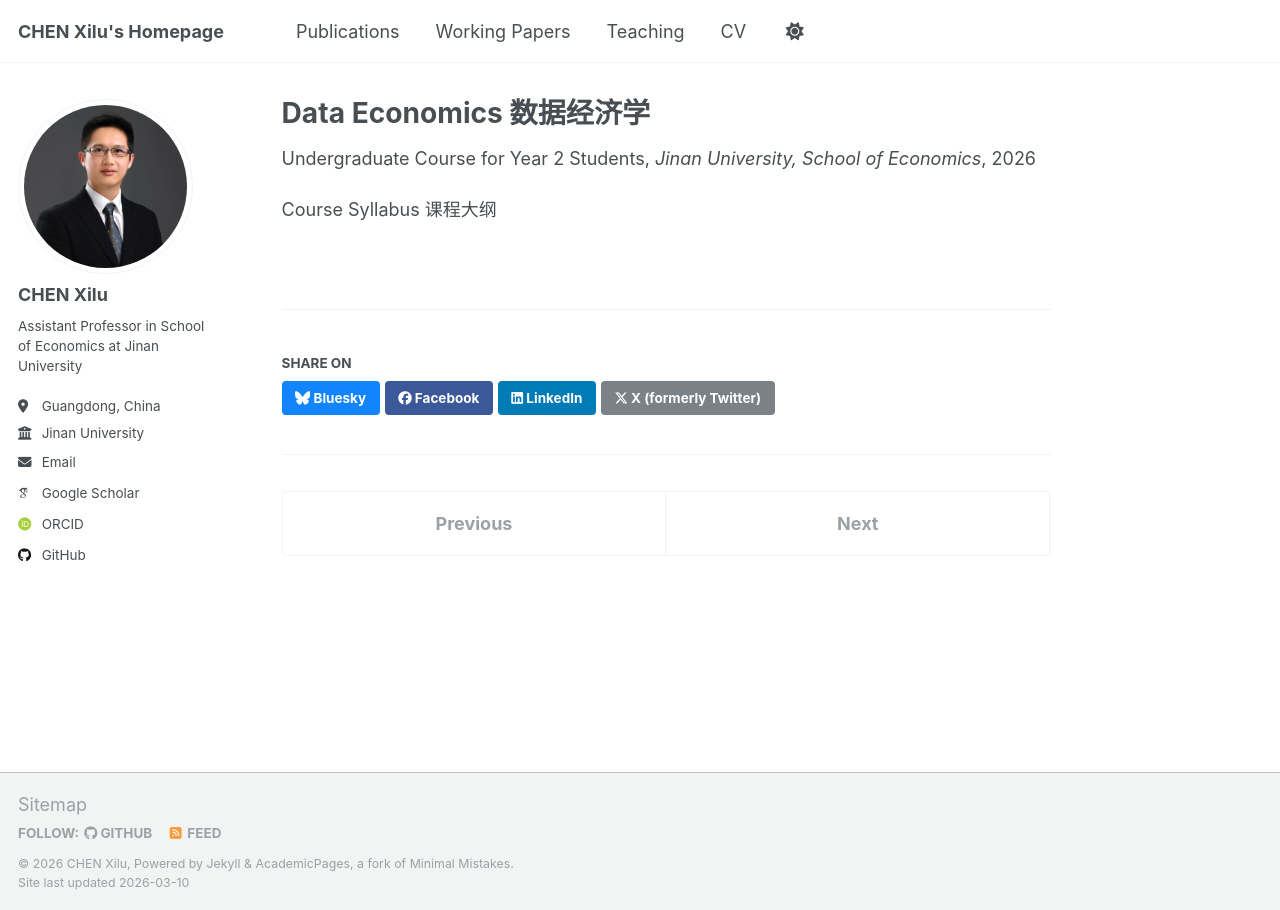
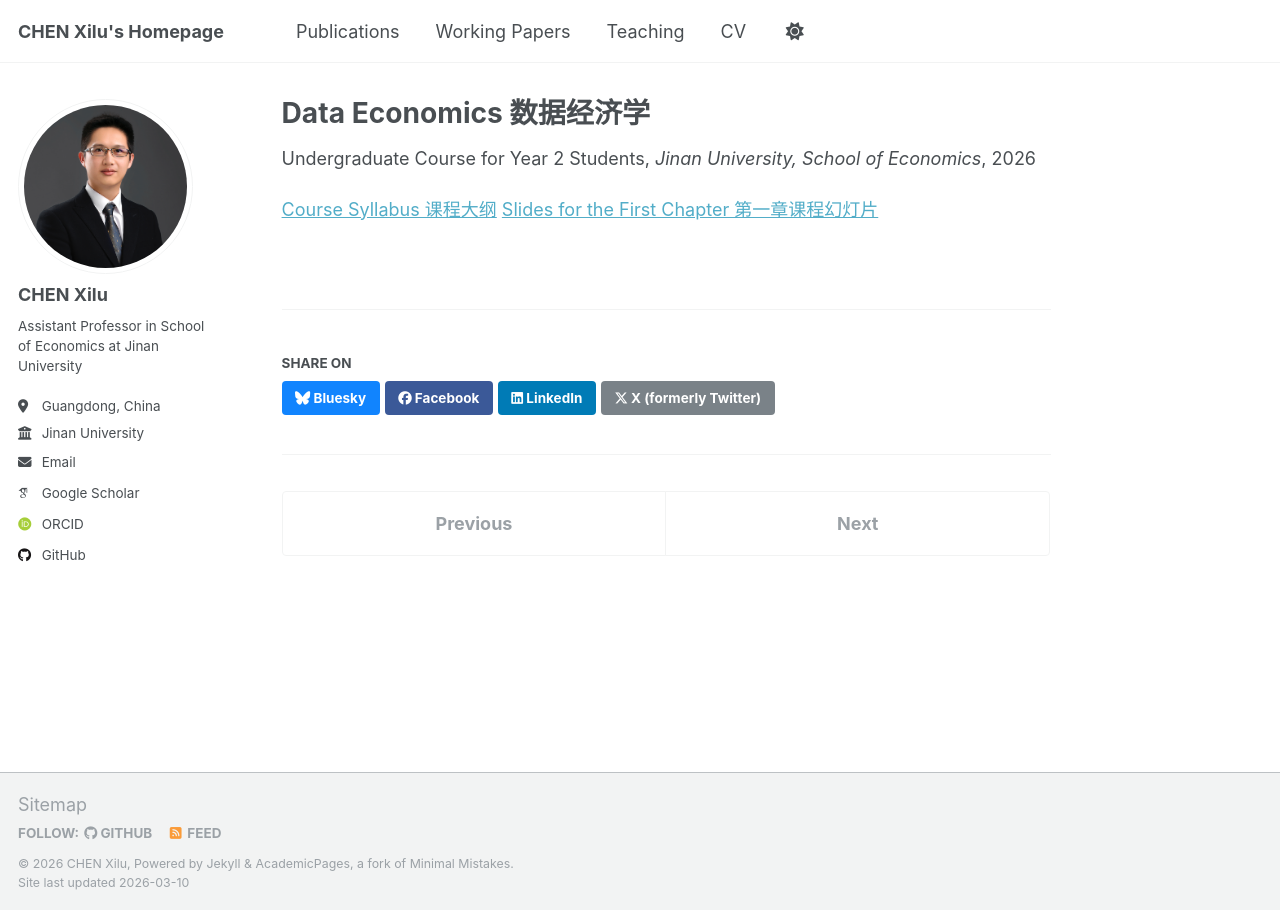
Before and after one commit to Xilu-CHEN/xilu-chen.github.io, a Jekyll site: the page built from _teaching/data_econ.md, in a window 1280 px wide. Built offline with Jekyll 4.4.1, drawn with Linux system fonts in a browser that asks for light colours; some web fonts are replaced; a script that is not in the unit is left out.

Commit message:
Update data_econ.md with syllabus and slides links

```diff
--- a/_teaching/data_econ.md
+++ b/_teaching/data_econ.md
@@ -8,4 +8,5 @@ date: 2026-03-09
 location: Guangdong, China
 ---
 
-Course Syllabus 课程大纲
+[Course Syllabus 课程大纲](/files/teaching_data_econ/2026春教学大纲.pdf)
+[Slides for the First Chapter 第一章课程幻灯片](/files/teaching_data_econ/《数据经济学》第1章.pdf)
```
